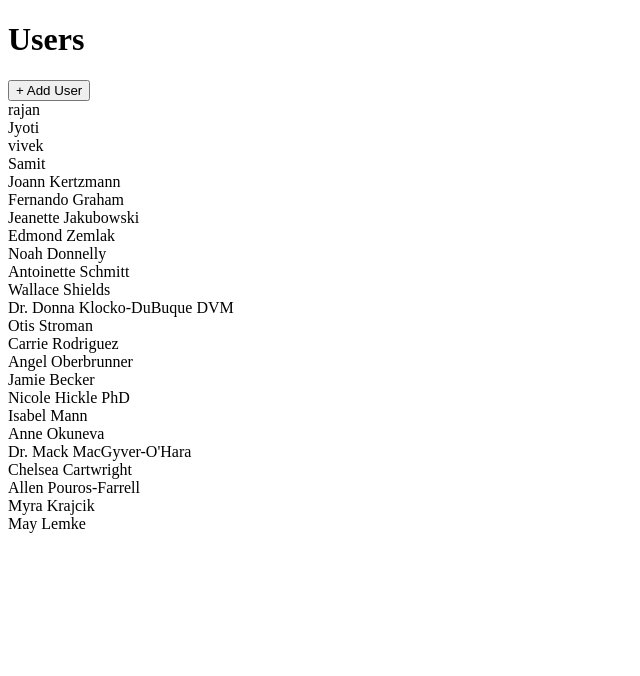
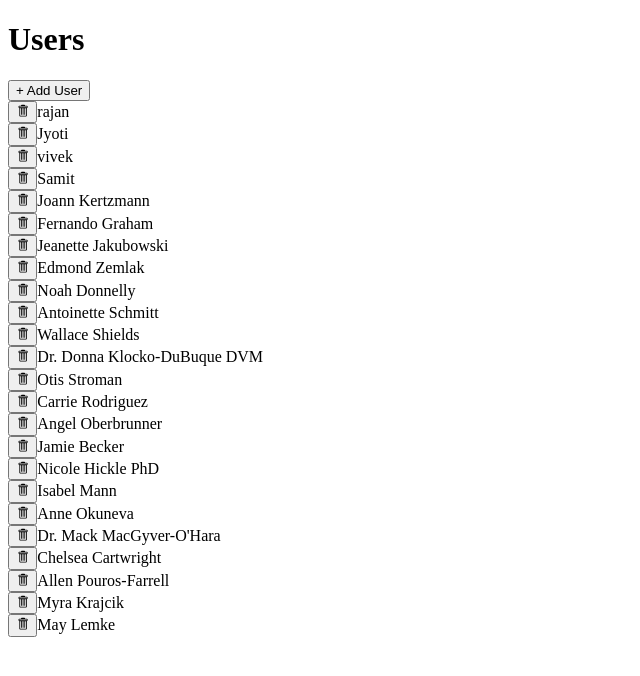
Before and after one commit to rajyotiroshan/redux-rtk, a React (Create React App) app: page / in a window 1280 px wide. Shown: the top 676 px of the page, without its empty margins (0-640 px from the left). Built offline with nearby package versions, Linux system fonts and the light colour scheme; data requests are answered from the project's data file.

Commit message:
delete user with error

```diff
--- a/src/components/UserListItem.js
+++ b/src/components/UserListItem.js
@@ -1,8 +1,28 @@
+import { GoTrashcan } from "react-icons/go";
+import Button from "./Button";
+import { removeUser } from "../store";
+import { useThunk } from "../hooks/use-thunk";
+
 function UsersListItem({ user }) {
+  const [doRemoveUser, isDeletingUser, removeUserError] = useThunk(removeUser);
+  const handleClick = () => {
+    doRemoveUser(user);
+  };
+
   return (
     <div className="mb-2 border rounded">
       <div className="flex p-2 justify-between items center cursor-pointer">
-        {user.name}
+        <div className="flex flex-row items-center justify-between">
+          <Button
+            loading={isDeletingUser}
+            onClick={handleClick}
+            className="mr-3"
+          >
+            <GoTrashcan />
+          </Button>
+          {removeUserError && <div>Error Deleting </div>}
+          {user.name}
+        </div>
       </div>
     </div>
   );
--- a/src/store/slices/UsersSlice.js
+++ b/src/store/slices/UsersSlice.js
@@ -63,7 +63,9 @@
     builder.addCase(removeUser.fulfilled, (state, action) => {
       //update state with fetched data
       state.isLoading = false;
-      state.data.filter((user) => user.id !== action.payload.id); // action.payload=> newly added user objecrt; //{} list of users
+      state.data = state.data.filter((user) => {
+        return user.id !== action.payload.id;
+      }); // action.payload=> newly added user objecrt; //{} list of users
     });
 
     builder.addCase(removeUser.rejected, (state, action) => {
--- a/src/store/thunks/removeUser.js
+++ b/src/store/thunks/removeUser.js
@@ -4,11 +4,11 @@
 const removeUser = createAsyncThunk("remove/user", async (user) => {
   //assume that async func ic called with user obj
 
-  const response = await axios.delete(`http://localhost:3005/users/${user.id}`);
+  await axios.delete(`http://localhost:3005/users/${user.id}`);
 
   //return
   // A BUG
-  return response.data;
+  return user; //will be as action.payload for reducer
 });
 
 export { removeUser };
```
